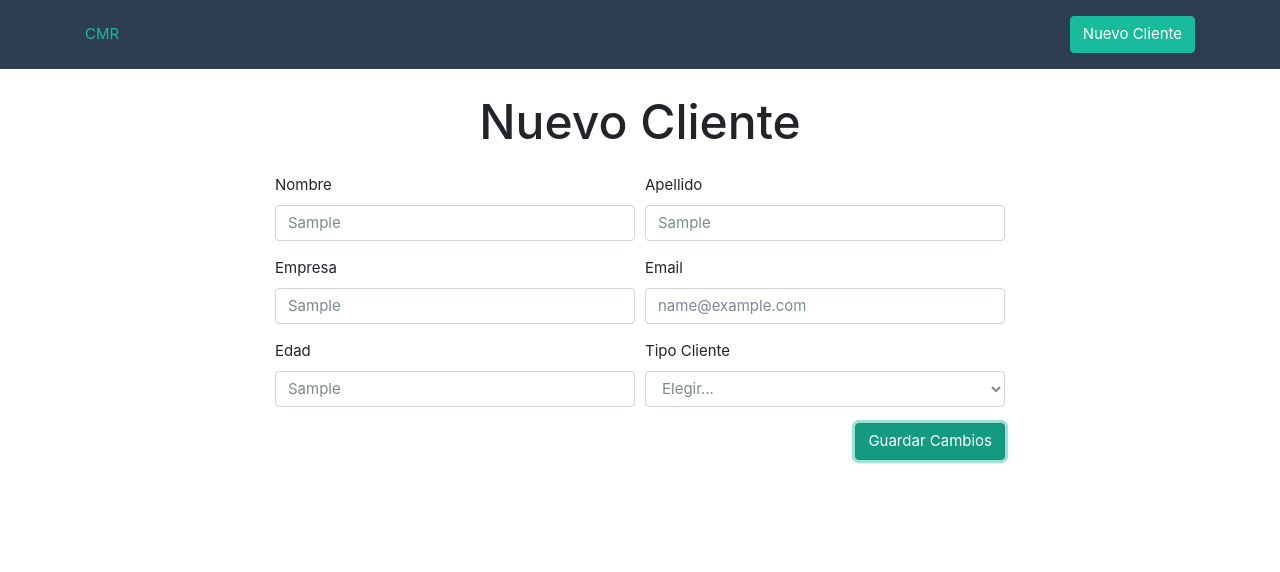
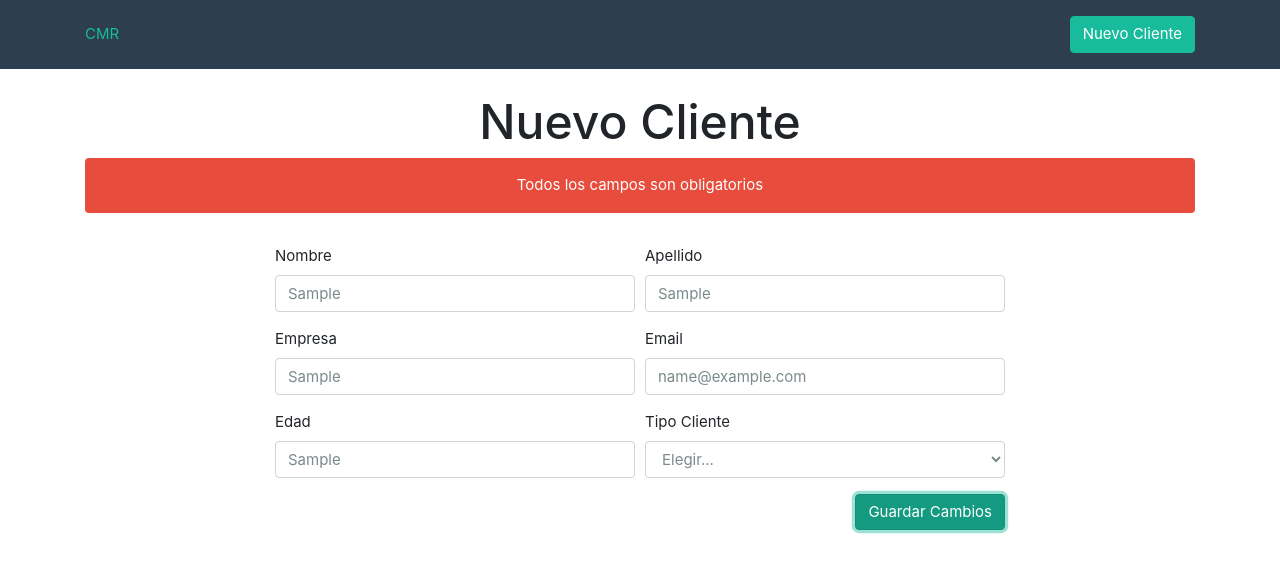
Before and after one commit to crisroddev/crm-graphql, a React (Create React App) app in the folder client/: page /cliente/nuevo in a window 1280 px wide. Both pictures are taken after typing "Sample", "Sample", "Sample", "name@example.com", "Sample" into the empty fields and a click on the button "Guardar Cambios". Shown: the top 572 px of the page. Built offline with nearby package versions, Linux system fonts and the light colour scheme; no server answers.

Commit message:
form validation

```diff
--- a/client/src/components/NewClient.js
+++ b/client/src/components/NewClient.js
@@ -15,9 +15,14 @@ class NewClient extends Component {
         error: false
     }
     render() {
+        const { error } = this.state;
+        let respuesta = (error) ? <p className="alert alert-danger p-3 text-center">Todos los campos son obligatorios</p> : '';
         return (
             <Fragment>
                 <h1 className="text-center">Nuevo Cliente</h1>
+
+                    {respuesta}
+
                 <div className="row justify-content-center">
                     <Mutation mutation={NUEVO_CLIENTE}>
 
@@ -28,6 +33,19 @@ class NewClient extends Component {
                                     e.preventDefault();
 
                                     const { tipo, edad, nombre, apellido, empresa, email } = this.state.cliente;
+
+                                    if(nombre === '' || apellido === '' || empresa === '' || edad === '' || tipo === '') {
+                                        this.setState({
+                                            error: true
+                                        });
+
+                                        return;
+                                    }
+
+                                    this.setState({
+                                        error: false
+                                    })
+
                                     const input = {
                                         nombre,
                                         apellido,
```
